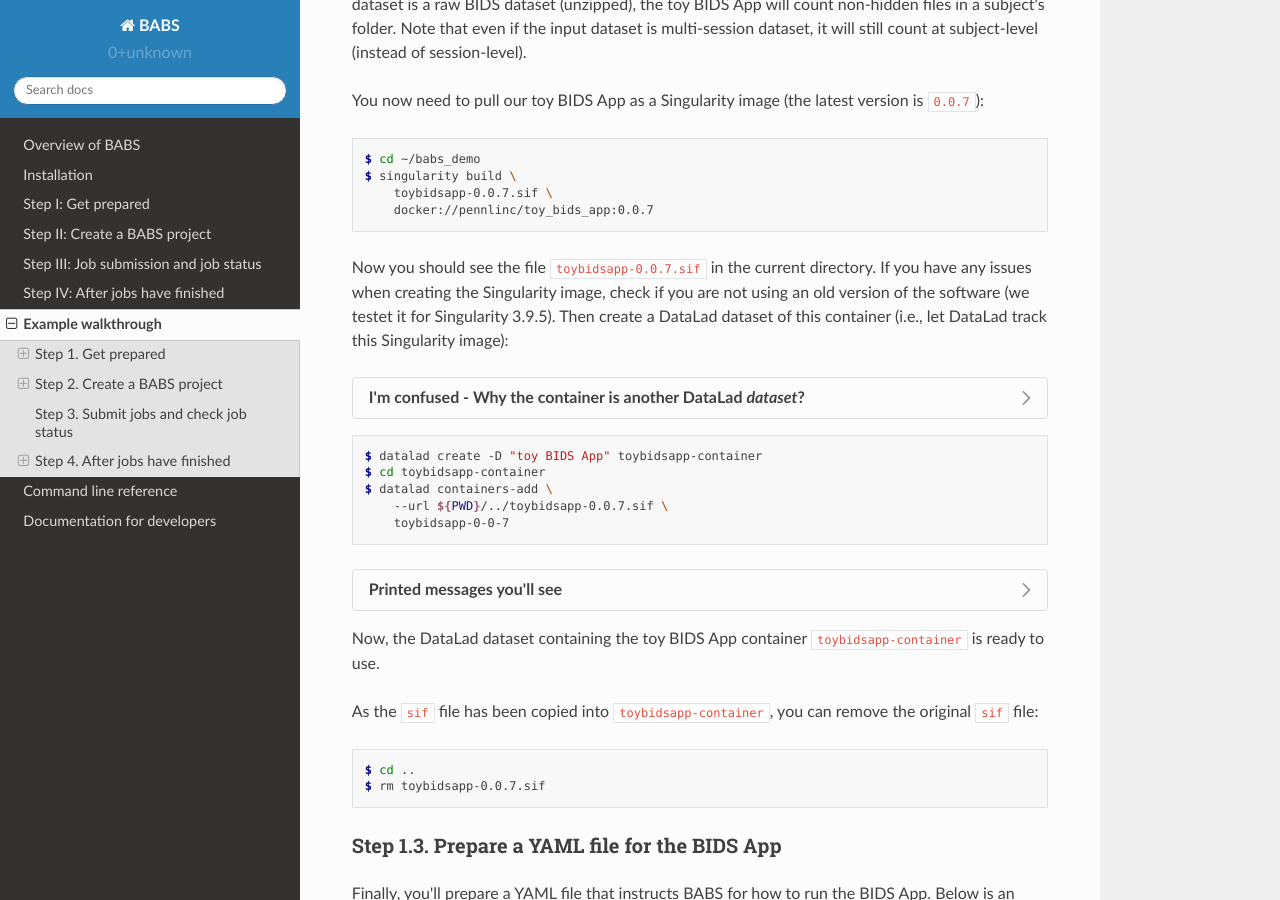
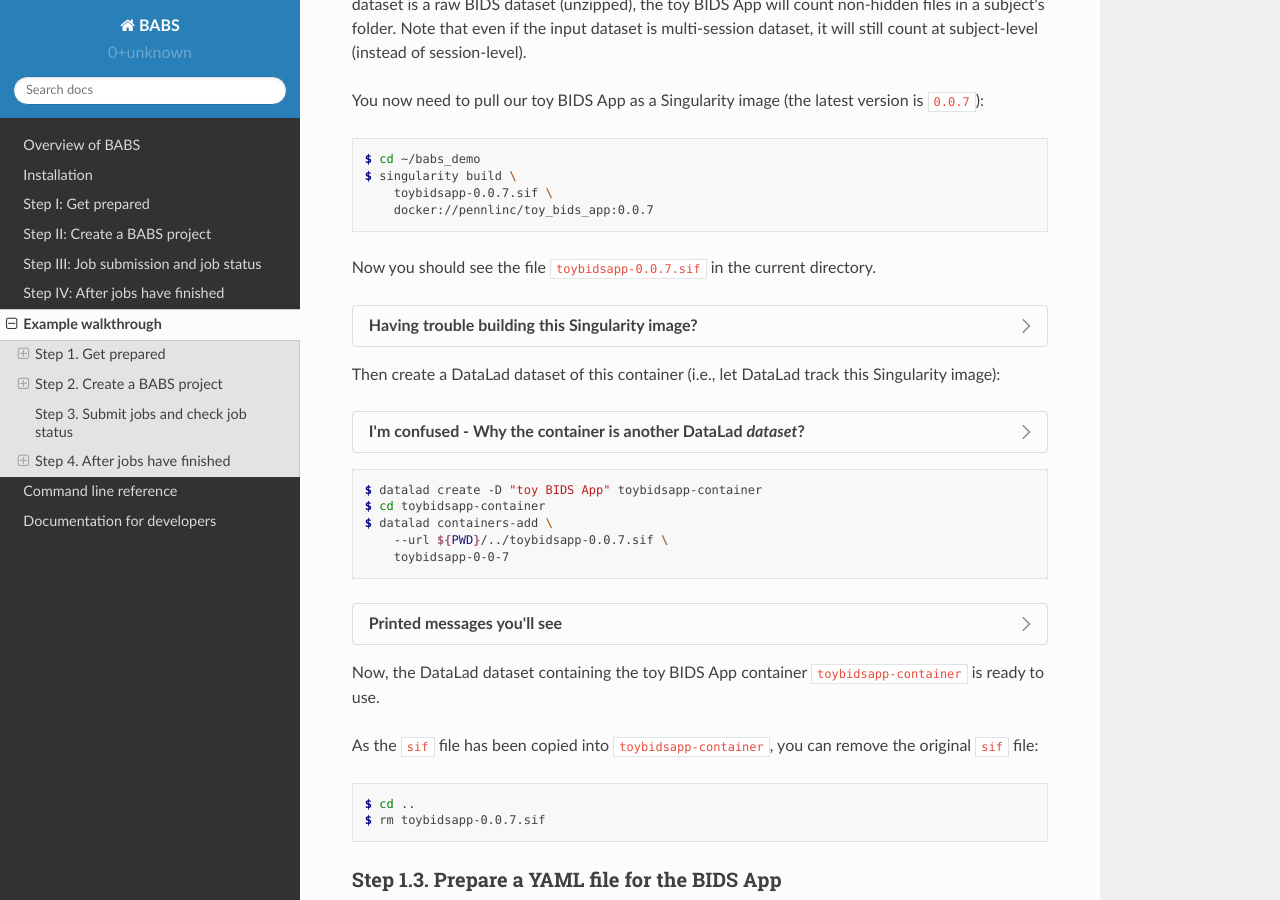
Before and after one commit to PennLINC/babs, a Sphinx documentation site: the page built from docs/source/walkthrough.rst, in a window 1280 px wide and 900 px high, scrolled down 2852 px. Built offline with Sphinx 7.4.7 and the Read the Docs theme 2.0.0, drawn with Linux system fonts in a browser that asks for light colours.

Commit message:
minor edits on having trouble building toybidsapp singularity image

```diff
--- a/docs/source/walkthrough.rst
+++ b/docs/source/walkthrough.rst
@@ -160,8 +160,15 @@
         docker://pennlinc/toy_bids_app:0.0.7
 
 Now you should see the file ``toybidsapp-0.0.7.sif`` in the current directory.
-If you have any issues when creating the Singularity image, check if you are not using an old version
-of the software (we testet it for Singularity 3.9.5).
+
+.. dropdown:: Having trouble building this Singularity image?
+
+    It might be because the Singularity software's version you're using is too old.
+    You can check your Singularity's version via ``singularity --version``.
+    We've tested that these versions work fine:
+    ``singularity-ce version 3.9.5`` and ``apptainer version 1.1.8-1.el7``.
+
+
 Then create a DataLad dataset of this container (i.e., let DataLad track this Singularity image):
 
 .. dropdown:: I'm confused - Why the container is another DataLad `dataset`?
```
